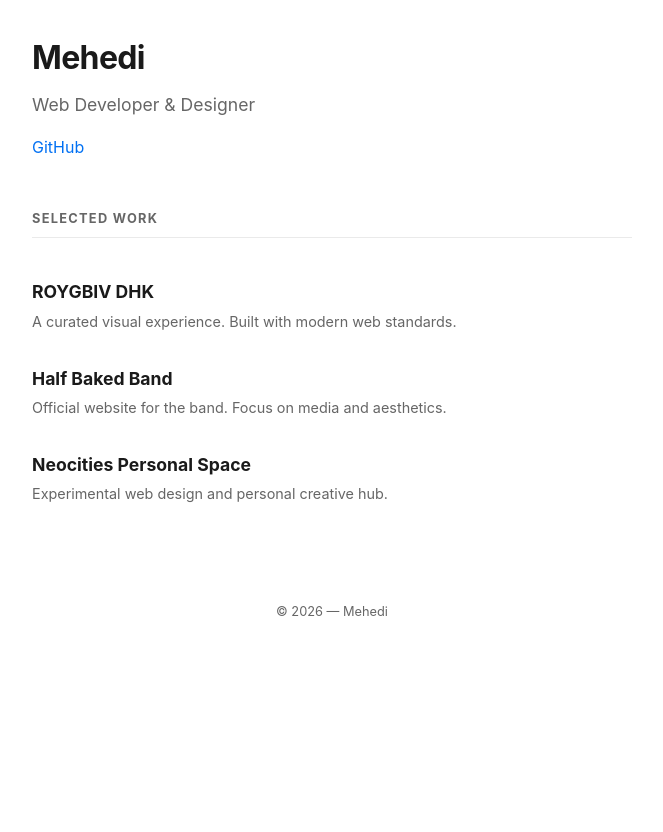
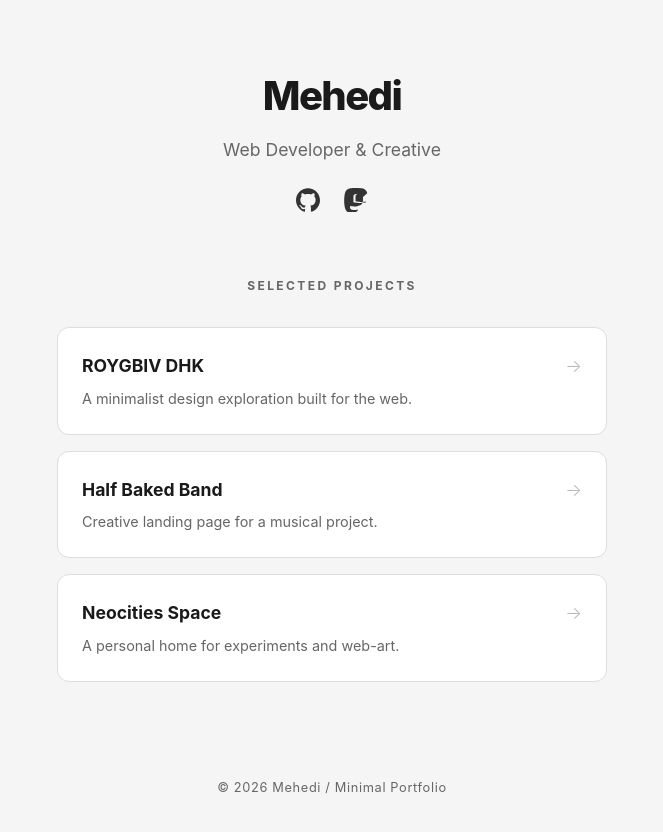
Before and after one commit to mehediforsure/mehedcodes, a plain HTML site: page index.html in a window 1280 px wide. Shown: the whole page, without its empty margins (308-971 px from the left). Before the commit the page ends 800 px from the top, so only its background shows below. Drawn offline with Linux system fonts and the light colour scheme.

Commit message:
Update index.html

```diff
--- a/index.html
+++ b/index.html
@@ -3,14 +3,15 @@
 <head>
     <meta charset="UTF-8">
     <meta name="viewport" content="width=device-width, initial-scale=1.0">
-    <title>Mehedi | Web Developer Portfolio</title>
+    <title>Mehedi | Web Portfolio</title>
     <style>
         :root {
-            --bg: #ffffff;
-            --text: #1a1a1a;
-            --accent: #0070f3;
-            --secondary: #666666;
-            --border: #eaeaea;
+            --bg: #f5f5f5;          /* Light Gray */
+            --card-bg: #ffffff;
+            --text-main: #1a1a1a;   /* Near Black */
+            --text-muted: #666666;  /* Medium Gray */
+            --accent: #333333;      /* Dark Gray */
+            --border: #dddddd;
         }
 
         * {
@@ -20,98 +21,123 @@
         }
 
         body {
-            font-family: -apple-system, BlinkMacSystemFont, "Segoe UI", Roboto, Helvetica, Arial, sans-serif;
+            font-family: -apple-system, BlinkMacSystemFont, "Inter", "Segoe UI", sans-serif;
             background-color: var(--bg);
-            color: var(--text);
+            color: var(--text-main);
             line-height: 1.6;
-            padding: 2rem 1rem;
+            padding: 4rem 1.5rem;
         }
 
         .container {
-            max-width: 600px;
+            max-width: 550px;
             margin: 0 auto;
         }
 
         header {
-            margin-bottom: 3rem;
+            margin-bottom: 4rem;
+            text-align: center;
         }
 
         h1 {
-            font-size: 2rem;
-            font-weight: 700;
-            letter-spacing: -0.02em;
+            font-size: 2.5rem;
+            font-weight: 800;
+            letter-spacing: -0.04em;
             margin-bottom: 0.5rem;
+            filter: grayscale(100%);
         }
 
-        p.subtitle {
-            color: var(--secondary);
+        .subtitle {
+            color: var(--text-muted);
+            margin-bottom: 1.5rem;
             font-size: 1.1rem;
         }
 
-        .links {
-            margin-top: 1rem;
+        /* Social Icons */
+        .social-links {
+            display: flex;
+            justify-content: center;
+            gap: 1.5rem;
         }
 
-        a {
+        .social-links a {
             color: var(--accent);
-            text-decoration: none;
-            transition: opacity 0.2s;
+            transition: transform 0.2s, opacity 0.2s;
+            display: flex;
+            align-items: center;
         }
 
-        a:hover {
-            text-decoration: underline;
+        .social-links a:hover {
+            transform: translateY(-2px);
+            opacity: 0.7;
         }
 
-        section {
-            margin-bottom: 3rem;
+        .icon {
+            width: 24px;
+            height: 24px;
+            fill: currentColor;
         }
 
-        h2 {
-            font-size: 0.8rem;
+        /* Projects Section */
+        section h2 {
+            font-size: 0.75rem;
             text-transform: uppercase;
-            letter-spacing: 0.1em;
-            color: var(--secondary);
-            margin-bottom: 1.5rem;
-            border-bottom: 1px solid var(--border);
-            padding-bottom: 0.5rem;
+            letter-spacing: 0.2em;
+            color: var(--text-muted);
+            margin-bottom: 2rem;
+            text-align: center;
+        }
+
+        .project-list {
+            display: flex;
+            flex-direction: column;
+            gap: 1rem;
         }
 
         .project-card {
-            display: block;
-            padding: 1rem;
-            margin: 0 -1rem;
-            border-radius: 8px;
-            transition: background 0.2s;
+            background: var(--card-bg);
+            padding: 1.5rem;
+            border-radius: 12px;
             text-decoration: none;
             color: inherit;
+            border: 1px solid var(--border);
+            transition: all 0.3s ease;
         }
 
         .project-card:hover {
-            background: #f9f9f9;
-            text-decoration: none;
+            border-color: var(--accent);
+            box-shadow: 0 4px 20px rgba(0,0,0,0.05);
         }
 
         .project-card h3 {
             font-size: 1.1rem;
-            margin-bottom: 0.2rem;
-            color: var(--text);
+            margin-bottom: 0.4rem;
+            display: flex;
+            justify-content: space-between;
+            align-items: center;
+        }
+
+        .project-card h3::after {
+            content: "→";
+            font-weight: 300;
+            opacity: 0.3;
         }
 
         .project-card p {
             font-size: 0.9rem;
-            color: var(--secondary);
+            color: var(--text-muted);
         }
 
         footer {
-            margin-top: 5rem;
+            margin-top: 6rem;
             font-size: 0.8rem;
-            color: var(--secondary);
+            color: var(--text-muted);
             text-align: center;
+            letter-spacing: 0.05em;
         }
 
-        @media (max-width: 480px) {
-            body { padding: 1.5rem 1rem; }
-            h1 { font-size: 1.75rem; }
+        /* Grayscale Filter for the whole site */
+        .grayscale-theme {
+            filter: grayscale(100%);
         }
     </style>
 </head>
@@ -120,33 +146,40 @@
     <div class="container">
         <header>
             <h1>Mehedi</h1>
-            <p class="subtitle">Web Developer & Designer</p>
-            <div class="links">
-                <a href="https://github.com/mehediforsure" target="_blank" rel="noopener">GitHub</a>
+            <p class="subtitle">Web Developer & Creative</p>
+
+            <div class="social-links">
+                <a href="https://github.com/mehediforsure" target="_blank" title="GitHub">
+                    <svg class="icon" viewBox="0 0 24 24"><path d="M12 .297c-6.63 0-12 5.373-12 12 0 5.303 3.438 9.8 8.205 11.385.6.113.82-.258.82-.577 0-.285-.01-1.04-.015-2.04-3.338.724-4.042-1.61-4.042-1.61C4.422 18.07 3.633 17.7 3.633 17.7c-1.087-.744.084-.729.084-.729 1.205.084 1.838 1.236 1.838 1.236 1.07 1.835 2.809 1.305 3.495.998.108-.776.417-1.305.76-1.605-2.665-.3-5.466-1.332-5.466-5.93 0-1.31.465-2.38 1.235-3.22-.135-.303-.54-1.523.105-3.176 0 0 1.005-.322 3.3 1.23.96-.267 1.98-.399 3-.405 1.02.006 2.04.138 3 .405 2.28-1.552 3.285-1.23 3.285-1.23.645 1.653.24 2.873.12 3.176.765.84 1.23 1.91 1.23 3.22 0 4.61-2.805 5.625-5.475 5.92.42.36.81 1.096.81 2.22 0 1.606-.015 2.896-.015 3.286 0 .315.21.69.825.57C20.565 22.092 24 17.592 24 12.297c0-6.627-5.373-12-12-12"/></svg>
+                </a>
+                <a href="https://mastodon.social/@mehediforsure" target="_blank" title="Mastodon">
+                    <svg class="icon" viewBox="0 0 24 24"><path d="M23.268 5.313c-.35-2.578-2.617-4.61-5.304-5.004C17.51.242 15.792 0 11.813 0h-.03c-3.98 0-4.835.242-5.288.309C3.882.692 1.496 2.518.917 5.127.303 7.929.19 10.832.19 12.047v.906c0 1.21.113 4.113.727 6.915.751 3.384 3.326 5.219 6.334 5.219 1.714 0 3.186-.4 4.294-.94 1.077-.523 1.94-1.192 2.143-1.428l.01-.012-.045-1.155c-1.93.593-4.045.717-5.594.316-1.53-.396-1.898-1.272-1.957-2.023-.05-.62-.054-1.24-.054-1.863h.005c2.443.518 4.904.664 7.32.164 1.348-.28 2.656-.757 3.283-1.11 1.102-.622 2.05-1.745 2.288-4.46.04-1.205.04-2.41 0-3.615zM19.342 14.5c-.324.086-1.7.355-3.048.468-1.353.114-3.142.126-5.467-.367-1.15-.244-1.393-.41-1.393-.41V8.582c0-1.734.93-2.615 2.793-2.615 1.34 0 2.01.55 2.01 1.65v2.8h2.09v-2.8c0-1.1-.67-1.65-2.01-1.65-1.863 0-2.793.88-2.793 2.615v4.57s.244.166 1.393.41c2.325.493 4.114.48 5.467.367 1.347-.113 2.724-.382 3.048-.468.175-.046.257.06.257.257v.646c0 .19-.082.303-.257.35z"/></svg>
+                </a>
             </div>
         </header>
 
         <section>
-            <h2>Selected Work</h2>
+            <h2>Selected Projects</h2>
+            <div class="project-list">
+                <a href="https://roygbivdhk.vercel.app/" class="project-card" target="_blank">
+                    <h3>ROYGBIV DHK</h3>
+                    <p>A minimalist design exploration built for the web.</p>
+                </a>
 
-            <a href="https://roygbivdhk.vercel.app/" class="project-card" target="_blank" rel="noopener">
-                <h3>ROYGBIV DHK</h3>
-                <p>A curated visual experience. Built with modern web standards.</p>
-            </a>
+                <a href="https://halfbakedbandsite.vercel.app/" class="project-card" target="_blank">
+                    <h3>Half Baked Band</h3>
+                    <p>Creative landing page for a musical project.</p>
+                </a>
 
-            <a href="https://halfbakedbandsite.vercel.app/" class="project-card" target="_blank" rel="noopener">
-                <h3>Half Baked Band</h3>
-                <p>Official website for the band. Focus on media and aesthetics.</p>
-            </a>
-
-            <a href="https://mehediforsure.neocities.org/" class="project-card" target="_blank" rel="noopener">
-                <h3>Neocities Personal Space</h3>
-                <p>Experimental web design and personal creative hub.</p>
-            </a>
+                <a href="https://mehediforsure.neocities.org/" class="project-card" target="_blank">
+                    <h3>Neocities Space</h3>
+                    <p>A personal home for experiments and web-art.</p>
+                </a>
+            </div>
         </section>
 
         <footer>
-            &copy; <script>document.write(new Date().getFullYear())</script> — Mehedi
+            &copy; <script>document.write(new Date().getFullYear())</script> Mehedi / Minimal Portfolio
         </footer>
     </div>
 
```
